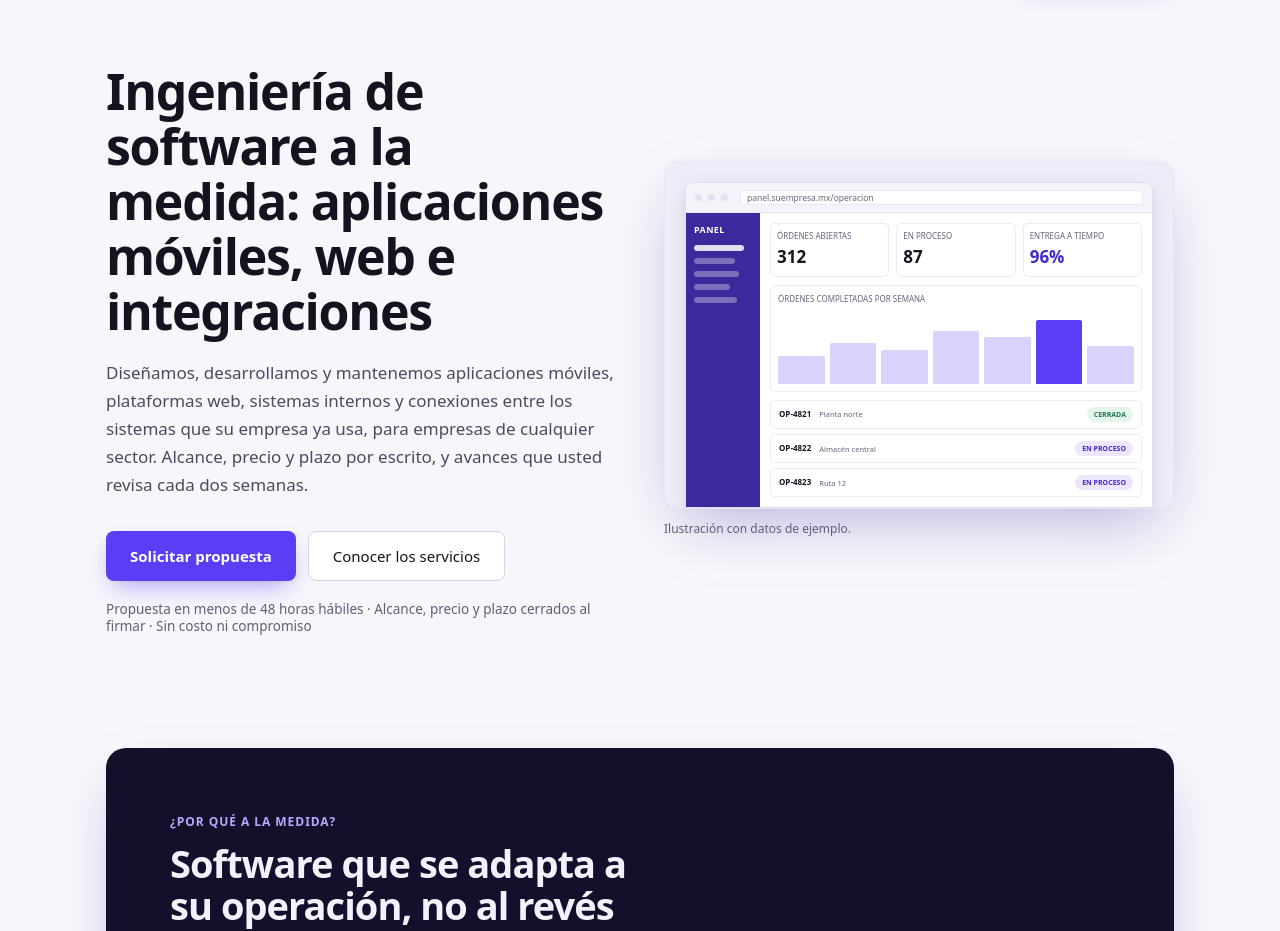
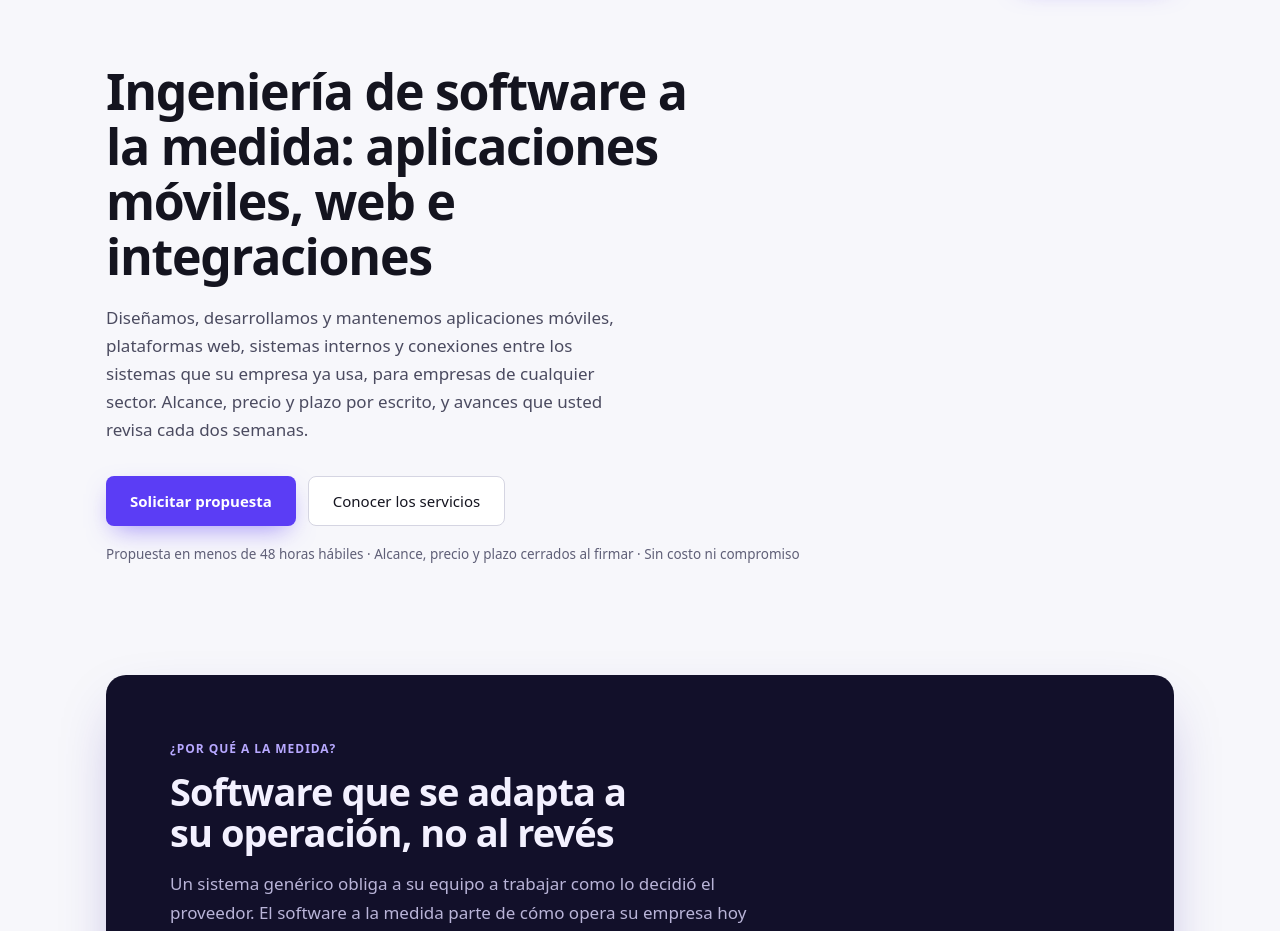
Before and after one commit to MiguelBriseno/masolutions, a PHP site: page / in a window 1280 px wide. Shown: the part 79-1010 px from the top of the page. Run offline with PHP 8.4, Linux system fonts and the light colour scheme.

Commit message:
feat(design): drop the hero mockup and the unbacked dashboard claim
- The hero's generic dashboard mock goes, with its markup, its hero-only CSS
  (variant, order rows, --mock-delay) and its entrance timing. It showed
  nothing the three named case mocks do not show better and took 18% of the
  fold. The hero is now one column: H1 3 lines and CTA bottom 522px at
  1366x768 (was 4 lines / 625px).
- The FAQ answer on tracking progress no longer promises "acceso permanente
  al tablero en línea", which no other surface backed. Changed on the page,
  in the FAQPage JSON-LD and in llms.txt together.

Co-Authored-By: Claude Opus 5.5 <noreply@anthropic.com>

```diff
--- a/css/components/mockups.css
+++ b/css/components/mockups.css
@@ -473,90 +473,6 @@
 .mock__bar:nth-of-type(7) { height: 52%; }
 
 
-/* ---- Hero variant ----
-   The same component on a taller stage, opening the page. The type sizes here
-   are absolute pixels everywhere else in this file, so the handful that would
-   read as accidental at hero scale are restated rather than scaled. */
-.mock--hero {
-  height: 348px;
-  padding: 20px 20px 0;
-}
-
-.mock--hero .mock__url {
-  height: 15px;
-  font-size: 8.5px;
-}
-
-/* The taller URL bar makes the chrome 30px instead of 28px, and .mock__app
-   subtracts that height to fill the rest of the window. 7px padding + the 15px
-   URL bar (its 1px border is inside that height, box-sizing is border-box) +
-   7px padding + the chrome's own 1px bottom border. Left at 28px the app runs
-   past the bottom edge; overshoot the other way and a strip of .mock
-   background shows under it. */
-.mock--hero .mock__app {
-  height: calc(100% - 30px);
-}
-
-.mock--hero .mock__sidebar {
-  width: 74px;
-}
-
-.mock--hero .mock__sidebar-brand {
-  font-size: 9px;
-}
-
-.mock--hero .mock__kpi-label,
-.mock--hero .mock__chart-label {
-  font-size: 8px;
-}
-
-.mock--hero .mock__kpi-value {
-  font-size: 17px;
-}
-
-/* ---- Order rows (hero dashboard) ---- */
-.mock__rows {
-  display: flex;
-  flex-direction: column;
-  gap: 5px;
-}
-
-.mock__row {
-  display: flex;
-  align-items: center;
-  gap: 8px;
-  padding: 6px 8px;
-  border: 1px solid var(--mock-panel-border);
-  border-radius: 5px;
-}
-
-.mock__row-key {
-  font-size: 8px;
-  font-weight: 600;
-  color: var(--color-text);
-}
-
-.mock__row-meta {
-  font-size: 7.5px;
-  color: var(--color-text-faint);
-}
-
-.mock__row-tag {
-  margin-left: auto;
-  padding: 2px 7px;
-  border-radius: var(--radius-pill);
-  font-size: 7px;
-  font-weight: 600;
-  background: var(--color-primary-soft);
-  color: var(--color-primary-dark);
-}
-
-.mock__row-tag--ok {
-  background: var(--color-success-soft);
-  color: var(--color-success);
-}
-
-
 /* ---- Caption ----
    Every mock carries client-style branding and figures, so each one says in
    plain text that the data is illustrative. The mock itself is aria-hidden;
@@ -587,53 +503,36 @@
    no animation running — reduced motion, no JavaScript, an old engine — the
    mockups simply render finished.
 
-   Two play hooks: `.project-card.visible` (animations.js sets it when the card
-   scrolls into view) and `.mock--hero`, which is above the fold and plays on
-   load. --mock-delay holds the hero back until its own entrance has finished.
+   The play hook is `.project-card.visible`, which animations.js sets when the
+   card scrolls into view.
 
    The curve is the shared --ease-out; the durations and delays are one
    choreographed sequence per screen and stay literal. */
-.mock {
-  --mock-delay: 0ms;
-}
-
-.mock--hero {
-  --mock-delay: 620ms;
-}
-
 @media (prefers-reduced-motion: no-preference) {
   /* Bars grow from the baseline. scaleY rather than height: it stays off the
      layout path, and at a 2px corner radius the distortion is invisible. */
-  :is(.project-card.visible, .mock--hero) .mock__bar {
+  .project-card.visible .mock__bar {
     transform-origin: bottom;
     animation: mock-bar-grow 620ms var(--ease-out) backwards;
   }
 
-  :is(.project-card.visible, .mock--hero) .mock__bar:nth-of-type(1) { animation-delay: calc(var(--mock-delay) + 180ms); }
-  :is(.project-card.visible, .mock--hero) .mock__bar:nth-of-type(2) { animation-delay: calc(var(--mock-delay) + 235ms); }
-  :is(.project-card.visible, .mock--hero) .mock__bar:nth-of-type(3) { animation-delay: calc(var(--mock-delay) + 290ms); }
-  :is(.project-card.visible, .mock--hero) .mock__bar:nth-of-type(4) { animation-delay: calc(var(--mock-delay) + 345ms); }
-  :is(.project-card.visible, .mock--hero) .mock__bar:nth-of-type(5) { animation-delay: calc(var(--mock-delay) + 400ms); }
-  :is(.project-card.visible, .mock--hero) .mock__bar:nth-of-type(6) { animation-delay: calc(var(--mock-delay) + 455ms); }
-  :is(.project-card.visible, .mock--hero) .mock__bar:nth-of-type(7) { animation-delay: calc(var(--mock-delay) + 510ms); }
+  .project-card.visible .mock__bar:nth-of-type(1) { animation-delay: 180ms; }
+  .project-card.visible .mock__bar:nth-of-type(2) { animation-delay: 235ms; }
+  .project-card.visible .mock__bar:nth-of-type(3) { animation-delay: 290ms; }
+  .project-card.visible .mock__bar:nth-of-type(4) { animation-delay: 345ms; }
+  .project-card.visible .mock__bar:nth-of-type(5) { animation-delay: 400ms; }
+  .project-card.visible .mock__bar:nth-of-type(6) { animation-delay: 455ms; }
+  .project-card.visible .mock__bar:nth-of-type(7) { animation-delay: 510ms; }
 
   /* Figures count up into place. */
-  :is(.project-card.visible, .mock--hero) .mock__kpi-value,
-  :is(.project-card.visible, .mock--hero) .mock__set-value {
+  .project-card.visible .mock__kpi-value,
+  .project-card.visible .mock__set-value {
     animation: mock-rise var(--duration-slow) var(--ease-out) backwards;
   }
 
-  :is(.project-card.visible, .mock--hero) .mock__kpi:nth-child(1) .mock__kpi-value { animation-delay: calc(var(--mock-delay) + 60ms); }
-  :is(.project-card.visible, .mock--hero) .mock__kpi:nth-child(2) .mock__kpi-value { animation-delay: calc(var(--mock-delay) + 140ms); }
-  :is(.project-card.visible, .mock--hero) .mock__kpi:nth-child(3) .mock__kpi-value { animation-delay: calc(var(--mock-delay) + 220ms); }
-
-  :is(.project-card.visible, .mock--hero) .mock__row {
-    animation: mock-rise 460ms var(--ease-out) backwards;
-  }
-
-  :is(.project-card.visible, .mock--hero) .mock__row:nth-child(1) { animation-delay: calc(var(--mock-delay) + 460ms); }
-  :is(.project-card.visible, .mock--hero) .mock__row:nth-child(2) { animation-delay: calc(var(--mock-delay) + 540ms); }
-  :is(.project-card.visible, .mock--hero) .mock__row:nth-child(3) { animation-delay: calc(var(--mock-delay) + 620ms); }
+  .project-card.visible .mock__kpi:nth-child(1) .mock__kpi-value { animation-delay: 60ms; }
+  .project-card.visible .mock__kpi:nth-child(2) .mock__kpi-value { animation-delay: 140ms; }
+  .project-card.visible .mock__kpi:nth-child(3) .mock__kpi-value { animation-delay: 220ms; }
 
   /* The delivery route draws itself. --mock-route-length is a deliberate
      over-estimate of the path: dasharray only has to be at least the real
--- a/css/layout/hero.css
+++ b/css/layout/hero.css
@@ -1,8 +1,4 @@
 .hero {
-  display: grid;
-  grid-template-columns: repeat(auto-fit, minmax(min(360px, 100%), 1fr));
-  gap: var(--space-9);
-  align-items: center;
   padding: clamp(var(--space-7), 6vw, var(--space-10)) 0 var(--section-gap);
 }
 
@@ -38,17 +34,6 @@
   margin-top: var(--space-5);
 }
 
-/* ---- Product visual ----
-   The mockups are the strongest asset on the page, so one of them opens it
-   instead of sitting four sections down. This one is deliberately generic
-   ("suempresa"): the three named mockups below belong to real clients and
-   naming one here would promote a single case above the others. */
-.hero__visual .mock {
-  border: 1px solid var(--color-border);
-  border-radius: var(--radius-md);
-  box-shadow: var(--shadow-lg);
-}
-
 /* ---- Entrance ----
    The first 800ms decide whether the page feels alive, and until now they were
    completely static. Each hero child rises in on its own delay.
@@ -61,8 +46,7 @@
    The durations and delays are one staggered sequence, so they stay literal
    rather than snapping to the --duration-* steps; only the curve is shared. */
 @media (prefers-reduced-motion: no-preference) {
-  .hero__content > *,
-  .hero__visual {
+  .hero__content > * {
     animation: hero-rise 620ms var(--ease-out) backwards;
   }
 
@@ -70,12 +54,6 @@
   .hero__content > *:nth-child(2) { animation-delay: 130ms; }
   .hero__content > *:nth-child(3) { animation-delay: 200ms; }
   .hero__content > *:nth-child(4) { animation-delay: 270ms; }
-  .hero__content > *:nth-child(5) { animation-delay: 330ms; }
-
-  .hero__visual {
-    animation-duration: 780ms;
-    animation-delay: 220ms;
-  }
 }
 
 @keyframes hero-rise {
--- a/index.html
+++ b/index.html
@@ -293,7 +293,7 @@
                 "name": "¿Cómo se da seguimiento al avance del proyecto?",
                 "acceptedAnswer": {
                   "@type": "Answer",
-                  "text": "Una reunión de avance por ciclo, acceso permanente al tablero en línea con el avance y un informe escrito al cierre de cada fase."
+                  "text": "Una reunión de avance por ciclo y un informe escrito al cierre de cada fase."
                 }
               },
               {
@@ -475,79 +475,6 @@
             </p>
           </div>
 
-          <!-- Illustrative operations dashboard, drawn in markup like the case
-               mockups below (see css/components/mockups.css). The domain here
-               is deliberately generic — "suempresa", orders, on-time rate — so
-               the hero shows what the work looks like without promoting one of
-               the three named client systems above the other two. -->
-          <div class="hero__visual">
-            <div class="mock mock--browser mock--hero" aria-hidden="true">
-              <div class="mock__window">
-                <div class="mock__chrome">
-                  <span class="mock__dot"></span>
-                  <span class="mock__dot"></span>
-                  <span class="mock__dot"></span>
-                  <span class="mock__url">panel.suempresa.mx/operacion</span>
-                </div>
-                <div class="mock__app">
-                  <div class="mock__sidebar">
-                    <span class="mock__sidebar-brand">PANEL</span>
-                    <span class="mock__sidebar-item mock__sidebar-item--active"></span>
-                    <span class="mock__sidebar-item"></span>
-                    <span class="mock__sidebar-item"></span>
-                    <span class="mock__sidebar-item"></span>
-                    <span class="mock__sidebar-item"></span>
-                  </div>
-                  <div class="mock__main">
-                    <div class="mock__kpis">
-                      <div class="mock__kpi">
-                        <div class="mock__kpi-label">ÓRDENES ABIERTAS</div>
-                        <div class="mock__kpi-value">312</div>
-                      </div>
-                      <div class="mock__kpi">
-                        <div class="mock__kpi-label">EN PROCESO</div>
-                        <div class="mock__kpi-value">87</div>
-                      </div>
-                      <div class="mock__kpi">
-                        <div class="mock__kpi-label">ENTREGA A TIEMPO</div>
-                        <div class="mock__kpi-value mock__kpi-value--accent">96%</div>
-                      </div>
-                    </div>
-                    <div class="mock__chart">
-                      <div class="mock__chart-label">ÓRDENES COMPLETADAS POR SEMANA</div>
-                      <div class="mock__bars">
-                        <span class="mock__bar"></span>
-                        <span class="mock__bar"></span>
-                        <span class="mock__bar"></span>
-                        <span class="mock__bar"></span>
-                        <span class="mock__bar"></span>
-                        <span class="mock__bar mock__bar--active"></span>
-                        <span class="mock__bar"></span>
-                      </div>
-                    </div>
-                    <div class="mock__rows">
-                      <div class="mock__row">
-                        <span class="mock__row-key">OP-4821</span>
-                        <span class="mock__row-meta">Planta norte</span>
-                        <span class="mock__row-tag mock__row-tag--ok">CERRADA</span>
-                      </div>
-                      <div class="mock__row">
-                        <span class="mock__row-key">OP-4822</span>
-                        <span class="mock__row-meta">Almacén central</span>
-                        <span class="mock__row-tag">EN PROCESO</span>
-                      </div>
-                      <div class="mock__row">
-                        <span class="mock__row-key">OP-4823</span>
-                        <span class="mock__row-meta">Ruta 12</span>
-                        <span class="mock__row-tag">EN PROCESO</span>
-                      </div>
-                    </div>
-                  </div>
-                </div>
-              </div>
-            </div>
-            <p class="mock-caption">Ilustración con datos de ejemplo.</p>
-          </div>
 
         </section>
 
@@ -1086,8 +1013,8 @@
                 <span class="faq__icon" aria-hidden="true"></span>
               </summary>
               <p class="faq__answer">
-                Una reunión de avance por ciclo, acceso permanente al tablero en
-                línea con el avance y un informe escrito al cierre de cada fase.
+                Una reunión de avance por ciclo y un informe escrito al cierre de
+                cada fase.
               </p>
             </details>
             <details class="faq__item" name="faq">
--- a/llms.txt
+++ b/llms.txt
@@ -80,7 +80,7 @@ incluida.
 
 - **¿Cuánto cuesta un proyecto de desarrollo de software?** Depende del alcance definido. En menos de 48 horas hábiles desde la solicitud se entrega una propuesta sin costo, con entregables detallados; al firmarla, alcance, precio y plazo quedan cerrados por escrito.
 - **¿Cuánto tiempo tarda el desarrollo de un proyecto?** Una primera versión funcional en producción toma habitualmente entre 8 y 14 semanas, con avances demostrables cada dos semanas.
-- **¿Cómo se da seguimiento al avance del proyecto?** Una reunión de avance por ciclo, acceso permanente al tablero en línea con el avance y un informe escrito al cierre de cada fase.
+- **¿Cómo se da seguimiento al avance del proyecto?** Una reunión de avance por ciclo y un informe escrito al cierre de cada fase.
 - **¿Trabajan con proyectos de software ya iniciados?** Sí. Se audita el código existente, se documenta su estado real y se presenta un plan para continuarlo, corregirlo o migrarlo.
 - **¿Publican la aplicación en App Store y Google Play?** Sí, se gestiona el proceso completo: la página de la app en cada tienda, material gráfico y respuesta a las revisiones.
 - **¿Qué incluye el soporte después del lanzamiento?** Contratos de mantenimiento mensual con soporte, monitoreo, solución de fallas y horas de desarrollo para nuevas funciones.
```
Also changed, not shown: CLAUDE.md (+5 -2 lines).
